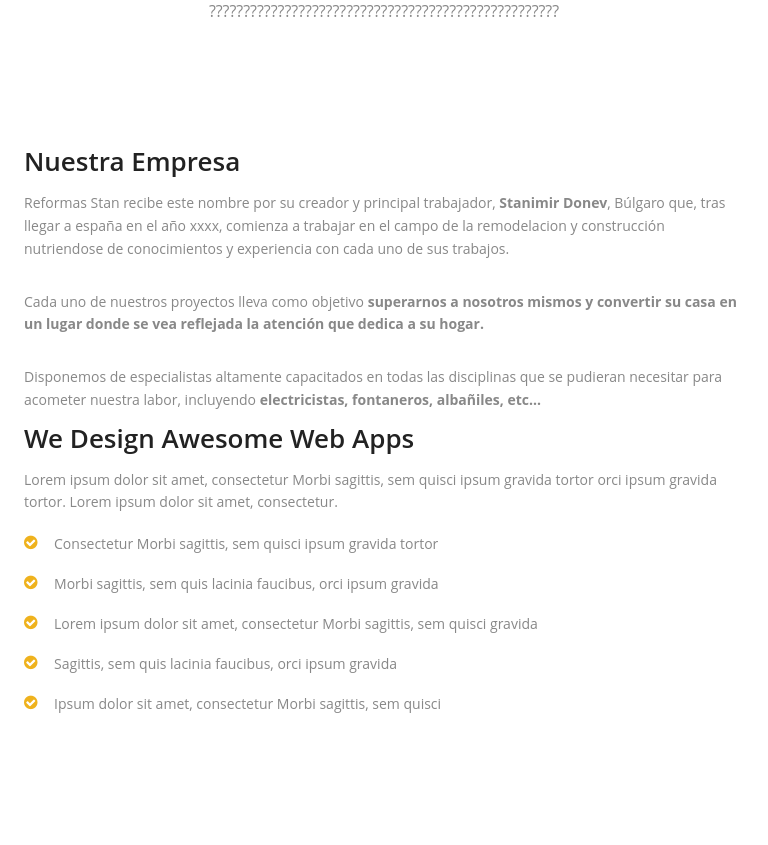
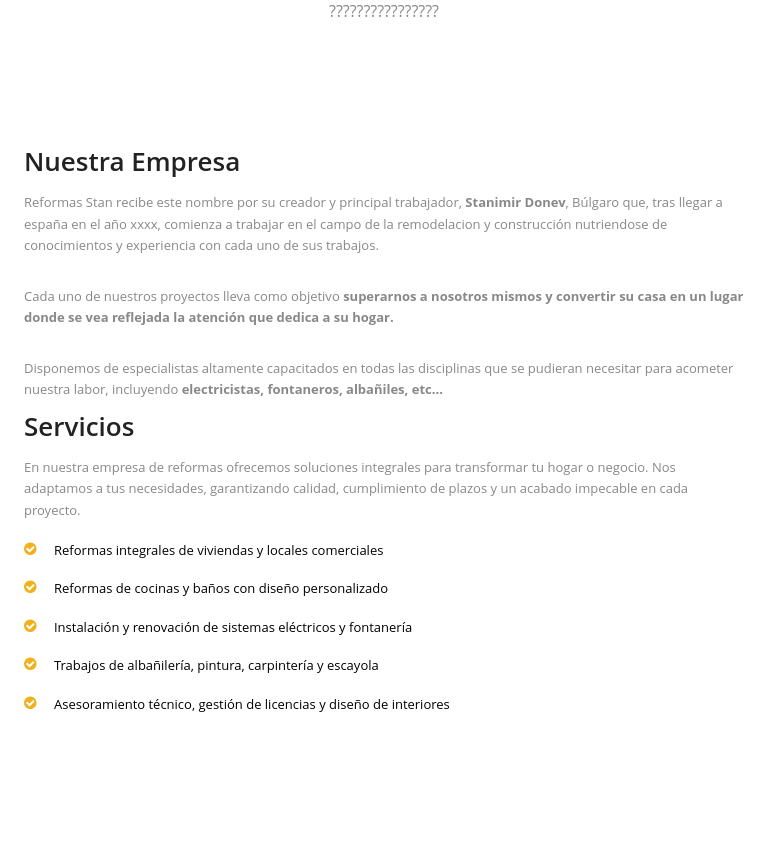
Before and after one commit to martinMrow/StanReformas, a plain HTML site: page index.html in a window 768 px wide. Shown: the part 1615-2460 px from the top of the page. Drawn offline with Linux system fonts and the light colour scheme.

Commit message:
textoResol

```diff
--- a/css/style.css
+++ b/css/style.css
@@ -54,7 +54,7 @@ a, a:hover, a:active {
 body {
     background: #fff;
     font-family: 'Open Sans', sans-serif;
-    font-size: 14px;
+    font-size: 18px;
     font-weight: normal;
     color: #888888;
     margin: 0;
@@ -684,8 +684,9 @@ background-position-y: 70px;
 }
 .points{
 	margin-bottom: 10px;
-	font-size:14px;
+	font-size:18px;
 	padding-left:0px;
+    color: #000;
 }
 .about-us p{
 	/*font-size: 0.9375em;*/
@@ -1697,6 +1698,11 @@ background-repeat: no-repeat;
 background-position: right;
 background-size: auto 59%;
 background-position-y: 150px;
+.p{font-size: 18px;
+}
+.points{
+    font-size: 18px;
+}
 }
 }
 @media (max-width: 768px) {
@@ -1707,10 +1713,13 @@ text-align: center;
 }
 .aboutUs-container{
 	background-image:none;
-}
+
 p{
-font-size:14px;
-}
+font-size:13px;
+}
+.points{
+    font-size: 13px;
+}}
 .top_cont_outer {
 height: 335px;
 }
--- a/index.html
+++ b/index.html
@@ -110,7 +110,7 @@
 <div class="inner_wrapper aboutUs-container fadeInLeft animated wow">
   <div class="container">
     <h2>QUIENES SOMOS</h2>
-	<h6>???????????????????????????????????????????????????</h6>
+	<h6>????????????????</h6>
     <div class="inner_section">
 
 	  <div class="row">
@@ -129,20 +129,19 @@
 
 								</div><!-- /.col-md-6 -->
 								<div class="col-md-6">
-									<h3>We Design Awesome Web Apps</h3>
-									<p>
-										 Lorem ipsum dolor sit amet, consectetur Morbi sagittis, sem quisci ipsum gravida tortor orci ipsum gravida tortor. Lorem ipsum dolor sit amet, consectetur.
-									</p>
+                  <h3>Servicios</h3>
+                  <p>
+                      En nuestra empresa de reformas ofrecemos soluciones integrales para transformar tu hogar o negocio. Nos adaptamos a tus necesidades, garantizando calidad, cumplimiento de plazos y un acabado impecable en cada proyecto.
+                  </p>
 
-									<ul class="about-us-list">
-										<li class="points">Consectetur Morbi sagittis, sem quisci ipsum gravida tortor</li>
-										<li class="points">Morbi sagittis, sem quis lacinia faucibus, orci ipsum gravida </li>
-										<li class="points">Lorem ipsum dolor sit amet, consectetur Morbi sagittis, sem quisci gravida </li>
-                                        <li class="points">Sagittis, sem quis lacinia faucibus, orci ipsum gravida </li>
-										<li class="points">Ipsum dolor sit amet, consectetur Morbi sagittis, sem quisci</li>
-									</ul><!-- /.about-us-list -->
-
-								</div><!-- /.col-md-6 -->
+                  <ul class="about-us-list">
+                      <li class="points">Reformas integrales de viviendas y locales comerciales</li>
+                      <li class="points">Reformas de cocinas y baños con diseño personalizado</li>
+                      <li class="points">Instalación y renovación de sistemas eléctricos y fontanería</li>
+                      <li class="points">Trabajos de albañilería, pintura, carpintería y escayola</li>
+                      <li class="points">Asesoramiento técnico, gestión de licencias y diseño de interiores</li>
+                  </ul><!-- /.about-us-list -->
+              </div><!-- /.col-md-6 -->
 
 							</div><!-- /.row -->
 						</div><!-- /.col-lg-12 -->
```
